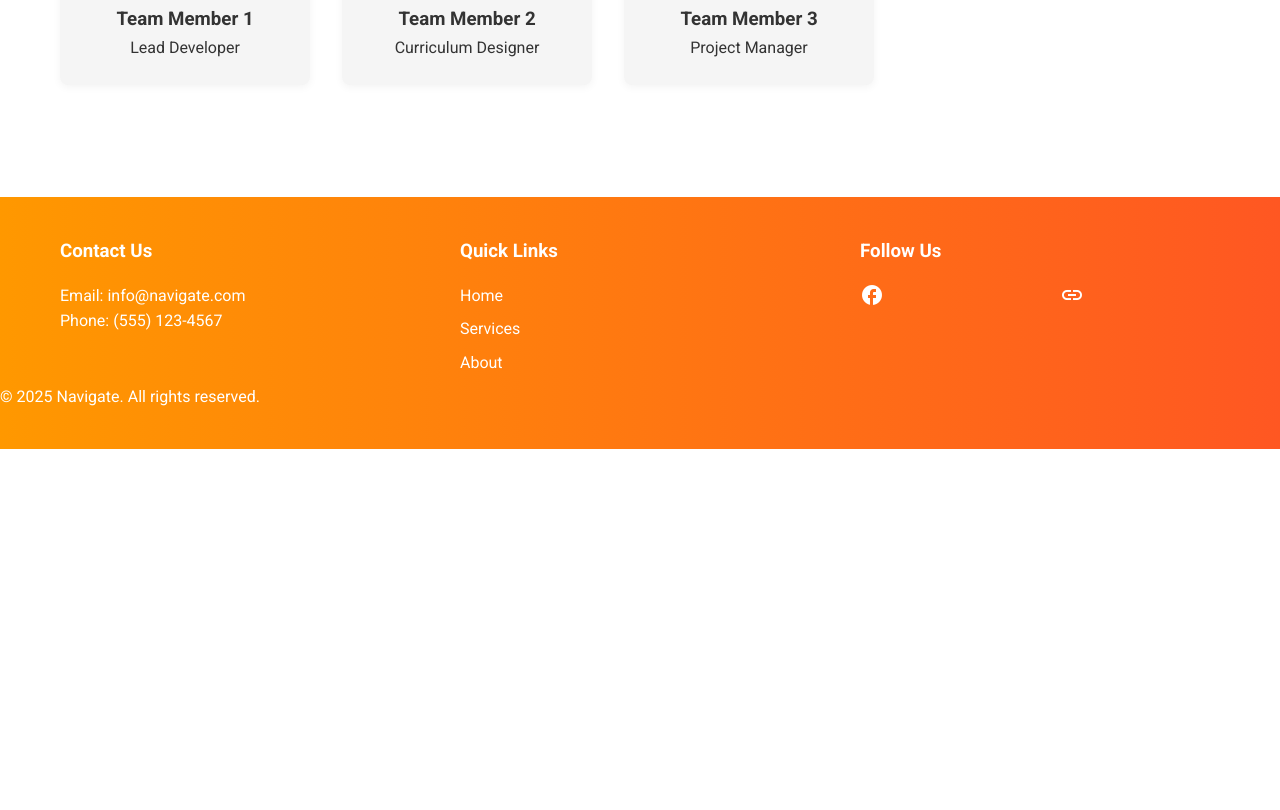
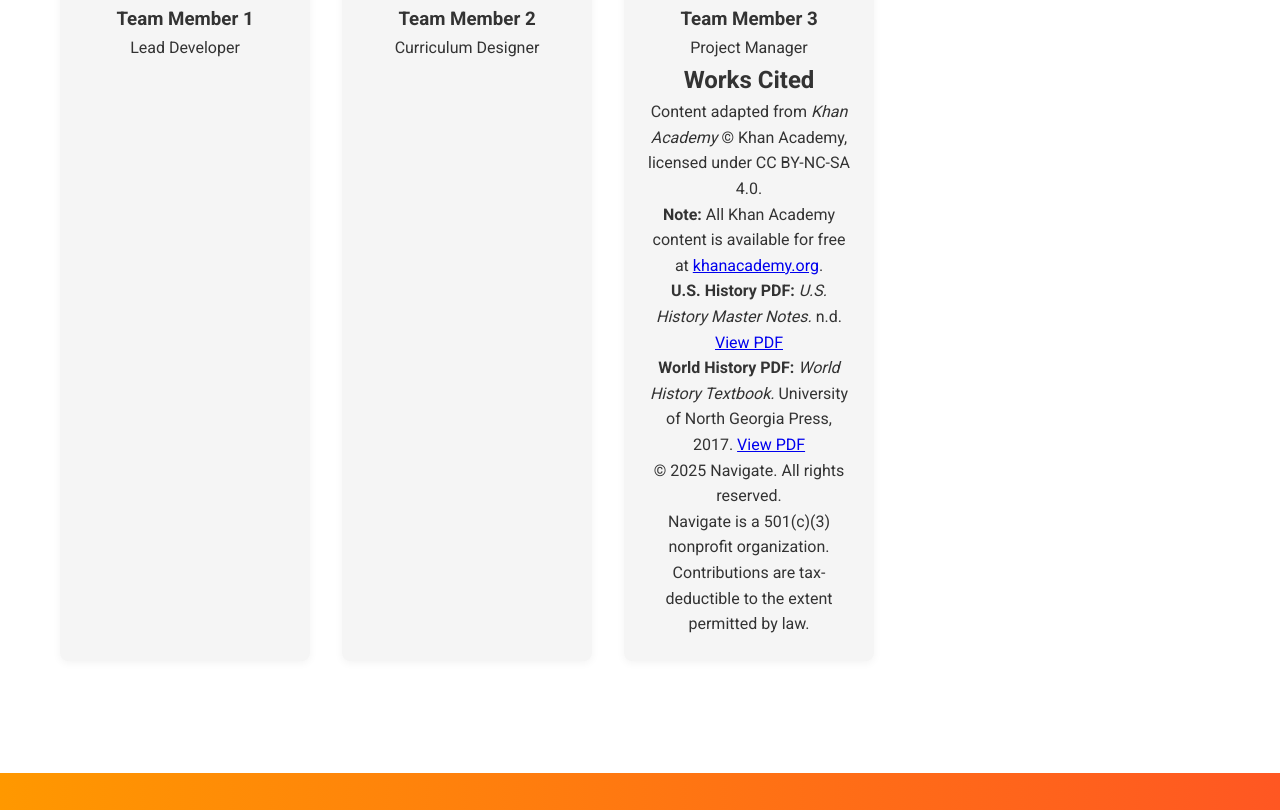
Before and after one commit to hj-create/Navigate, a plain HTML site: page src/view/pages/about.html in a window 1280 px wide. Shown: the part 649-1459 px from the top of the page. Before the commit the page ends 1098 px from the top, so only its background shows below. Drawn offline with Linux system fonts and the light colour scheme.

Commit message:
Revise Works Cited section in about.html
Updated the Works Cited section with proper formatting and additional details.

```diff
--- a/src/view/pages/about.html
+++ b/src/view/pages/about.html
@@ -129,13 +129,23 @@
                         <span class="material-icons">person</span>
                         <h3>Team Member 3</h3>
                         <p>Project Manager</p>
-                      <div  Works Cited
-                        Content adapted from Khan Academy © Khan Academy, licensed under CC BY-NC-SA 4.0.
-                        Note: All Khan Academy content is available for free at khanacademy.org
-                        U.S. History PDF: U.S. History Master Notes. n.d. View PDF
-                       World History PDF: World History Textbook. University of North Georgia Press, 2017. View PDF
-                       © 2025 Navigate. All rights reserved.
-                       Navigate is a 501(c)(3) nonprofit organization. Contributions are tax-deductible to the extent permitted by law.
+                        <div class="works-cited">
+  <h2>Works Cited</h2>
+  <p>Content adapted from <em>Khan Academy</em> © Khan Academy, licensed under CC BY-NC-SA 4.0.</p>
+  <p><strong>Note:</strong> All Khan Academy content is available for free at
+    <a href="https://www.khanacademy.org" target="_blank">khanacademy.org</a>.
+  </p>
+  <div class="works-cited-list">
+    <p><strong>U.S. History PDF:</strong> <em>U.S. History Master Notes.</em> n.d. <a href="#">View PDF</a></p>
+    <p><strong>World History PDF:</strong> <em>World History Textbook.</em> University of North Georgia Press, 2017. <a href="#">View PDF</a></p>
+  </div>
+  <p>© 2025 Navigate. All rights reserved.</p>
+  <p>
+    Navigate is a 501(c)(3) nonprofit organization. Contributions are tax-deductible to the extent permitted by law.
+  </p>
+</div>
+
+
                     </div>
                 </div>
             </section>
```
